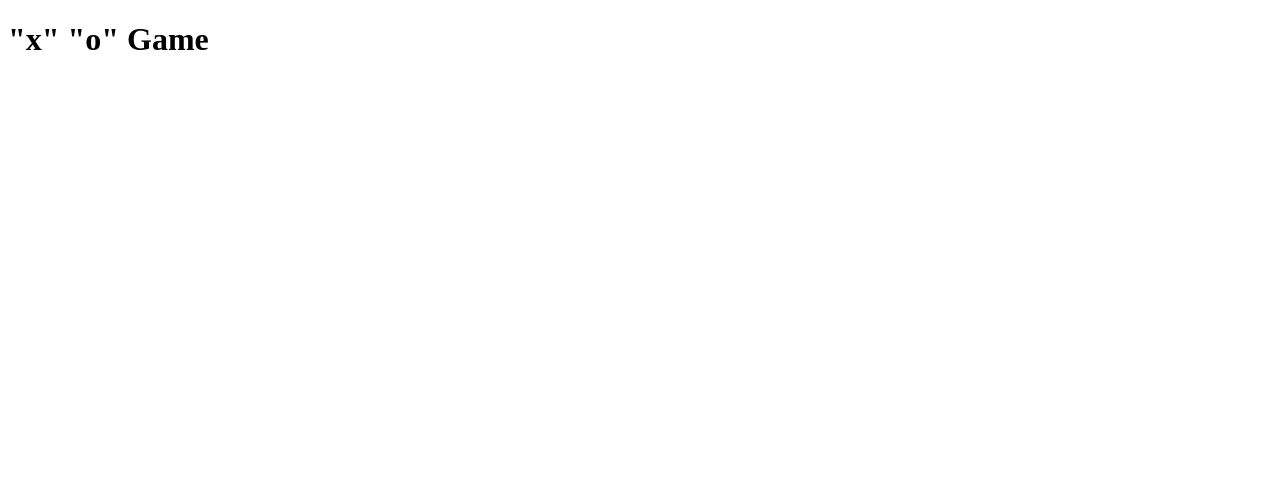
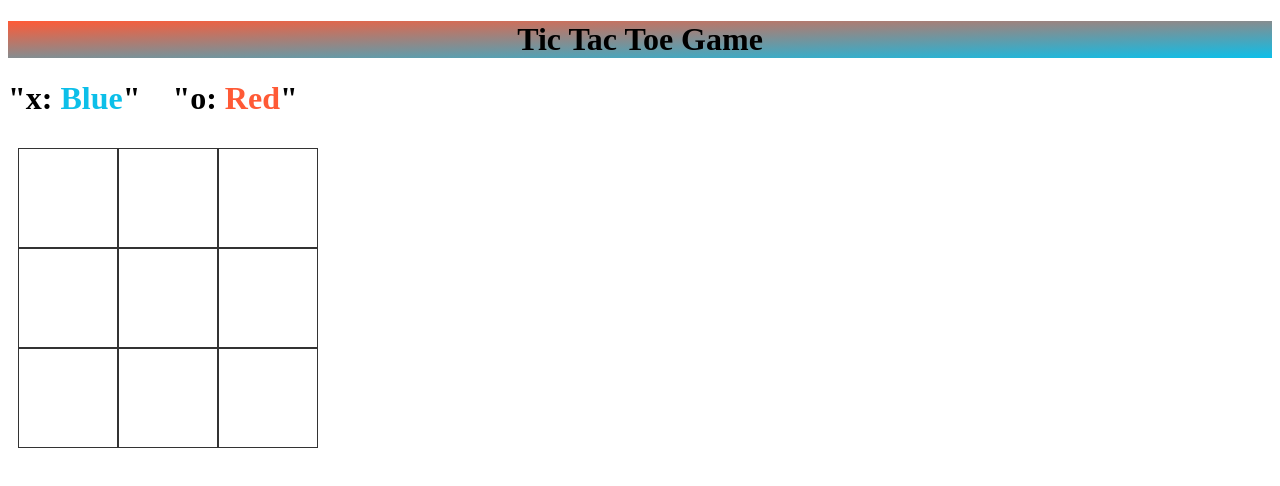
Before and after one commit to Mugilan-Mourougayen/tictactoe, a plain HTML site: page index.html in a window 1280 px wide. Drawn offline with Linux system fonts and the light colour scheme.

Commit message:
basic mechanics

```diff
--- a/index.css
+++ b/index.css
@@ -0,0 +1,27 @@
+.grid-container {
+  display: grid;
+  grid-template-columns: auto auto auto;
+  /* background-color: #2196F3; */
+  padding: 10px;
+  width: 300px;
+  height: 300px;
+}
+.grid-item {
+  background-color: rgba(255, 255, 255, 0.8);
+  border: 1px solid rgba(0, 0, 0, 0.8);
+  padding: 20px;
+  font-size: 30px;
+  text-align: center;
+
+}
+
+#red{
+    color: #ff5a36;
+}
+#blue{
+    color: #0cbfe9;
+}
+.title{
+    background-image: linear-gradient(to bottom right, #ff5a36, #0cbfe9);
+    text-align: center;
+}
--- a/index.html
+++ b/index.html
@@ -5,8 +5,25 @@
     <meta http-equiv="X-UA-Compatible" content="IE=edge">
     <meta name="viewport" content="width=device-width, initial-scale=1.0">
     <title>Document</title>
+    <link rel="stylesheet" href="index.css">
 </head>
 <body>
-    <h1>"x" "o" Game</h1>
+    <h1 class="title">Tic Tac Toe Game</h1>
+    <h1>"x: <span id="blue">Blue</span>" &nbsp;&nbsp; "o: <span id="red">Red</span>" </h1>
+
+    <div class="grid-container">
+        <div class="grid-item" id="1" onclick="myFunction(1)"></div>
+        <div class="grid-item" id="2" onclick="myFunction(2)"></div>
+        <div class="grid-item" id="3" onclick="myFunction(3)" ></div>
+        <div class="grid-item" id="4" onclick="myFunction(4)"></div>
+        <div class="grid-item" id="5" onclick="myFunction(5)"></div>
+        <div class="grid-item" id="6" onclick="myFunction(6)"></div>
+        <div class="grid-item" id="7" onclick="myFunction(7)"></div>
+        <div class="grid-item" id="8" onclick="myFunction(8)"></div>
+        <div class="grid-item" id="9" onclick="myFunction(9)"></div>
+      </div>
+
+    <script src="index.js"></script>
+
 </body>
 </html>
--- a/index.js
+++ b/index.js
@@ -0,0 +1,57 @@
+
+let start = true
+let val = ["0", "1", "2",
+           "3", "4", "5",
+           "6", "7", "8"];
+const myFunction=(pos)=> {
+
+
+
+
+
+
+
+
+    if(start == true) {
+        if(val[pos] !== "x" || val[pos] !== "o"){
+            document.getElementById(pos).style.backgroundColor = "lightblue";
+            start=false;
+            val[pos-1] = "x";
+        }
+    }
+    else{
+        if(val[pos] !== "x" || val[pos] !== "o"){
+        document.getElementById(pos).style.backgroundColor = "red";
+        start=true;
+        val[pos-1] = "o";
+    }
+    }
+
+    console.log(val)
+
+    if(val[0]== val[1]&&val[1]==val[2]){
+        alert( val[0] +"    won")
+        console.log(val)
+    }
+    else if(val[3]==val[4]&&val[4]==val[5]){
+        alert( val[3] +"    won")
+    }
+    else if(val[6]==val[7]&&val[7]==val[8]){
+        alert( val[6] +"    won")
+    }
+    else if(val[0]==val[3]&&val[3]==val[6]){
+        alert( val[0] +"    won")
+    }
+    else if(val[1]==val[4]&&val[4]==val[7]){
+        alert( val[1] +"    won")
+    }
+    else if(val[2]==val[5]&&val[5]==val[8]){
+        alert( val[2] +"    won")
+    }
+    else if(val[0]==val[4]&&val[4]==val[8]){
+        alert( val[0] +"    won")
+    }
+    else if(val[2]==val[4]&&val[4]==val[6]){
+        alert( val[2] +"    won")
+    }
+  }
```
